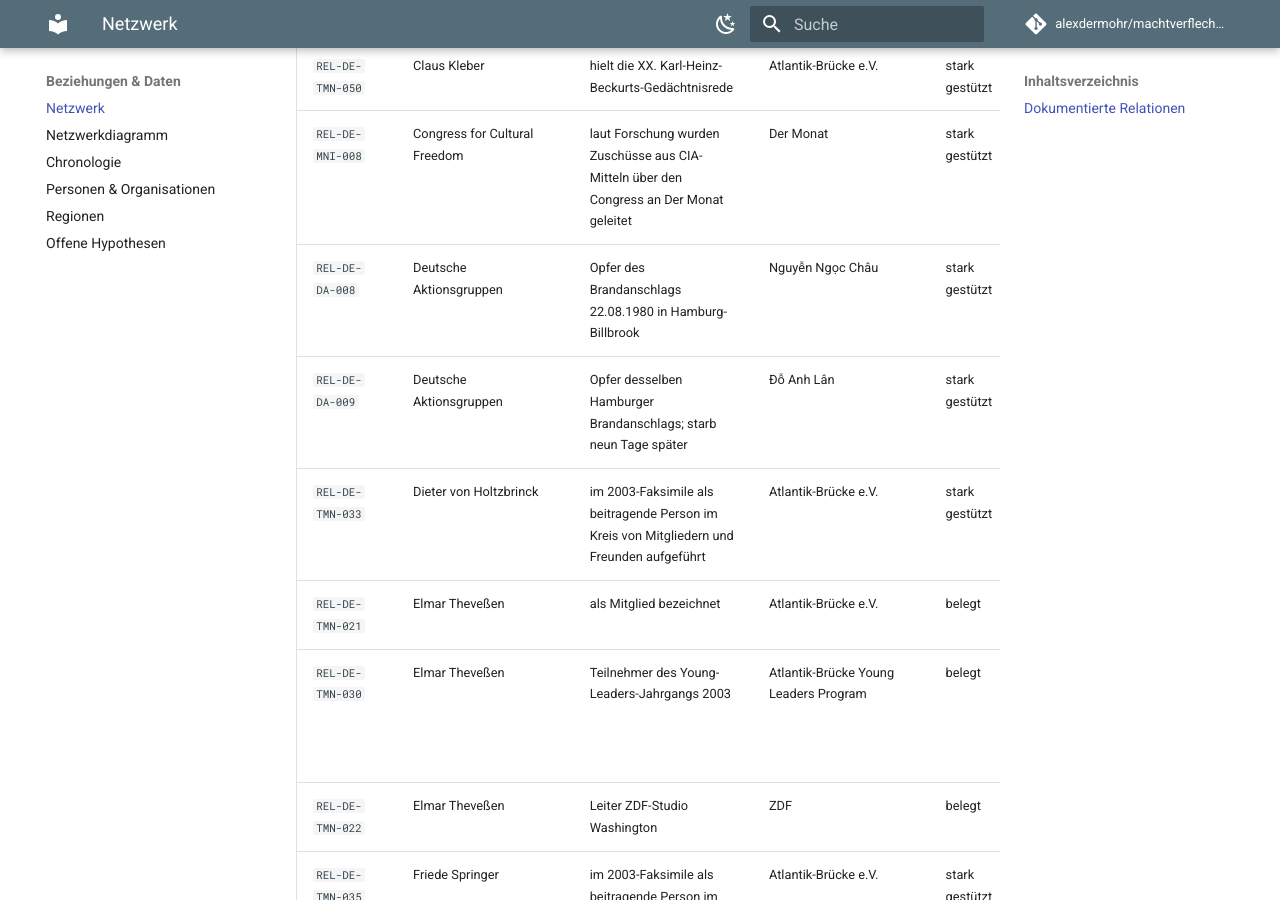
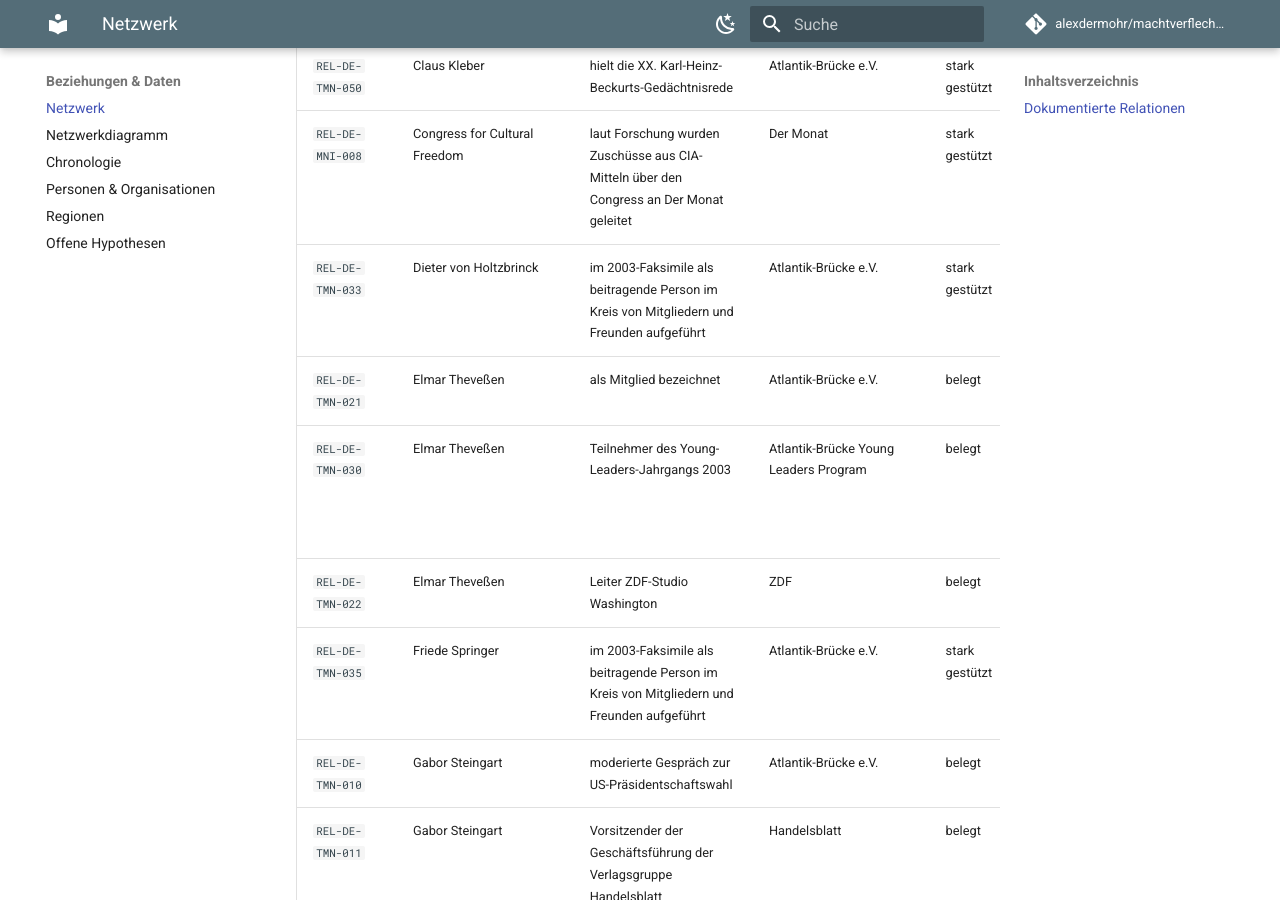
Before and after one commit to alexdermohr/machtverflechtungen, an MkDocs documentation site: the page built from docs/generated/network.md, in a window 1280 px wide and 900 px high, scrolled down 1587 px. Built offline with MkDocs 1.6.1 and Material for MkDocs 9.7.7, drawn with Linux system fonts in a browser that asks for light colours; comment, search, counter and statistics services are not loaded; some of the changed text lies outside the part shown.

Commit message:
fix(research): orient victims toward attacking group in network

```diff
--- a/docs/generated/network.md
+++ b/docs/generated/network.md
@@ -19,8 +19,6 @@
 | `REL-DE-TMN-023` | Claus Kleber | als Moderator der Diskussion angekündigt | Atlantik-Brücke e.V. | belegt | [SRC-DE-AB-KLEBER-2026](../quellen/index.md#src-de-ab-kleber-2026) |
 | `REL-DE-TMN-050` | Claus Kleber | hielt die XX. Karl-Heinz-Beckurts-Gedächtnisrede | Atlantik-Brücke e.V. | stark gestützt | [SRC-DE-AB-JB-2006-2007](../quellen/index.md#src-de-ab-jb-2006-2007) |
 | `REL-DE-MNI-008` | Congress for Cultural Freedom | laut Forschung wurden Zuschüsse aus CIA-Mitteln über den Congress an Der Monat geleitet | Der Monat | stark gestützt | [SRC-INT-SCOTT-SMITH-DER-MONAT-2000](../quellen/index.md#src-int-scott-smith-der-monat-2000) |
-| `REL-DE-DA-008` | Deutsche Aktionsgruppen | Opfer des Brandanschlags 22.08.1980 in Hamburg-Billbrook | Nguyễn Ngọc Châu | stark gestützt | [SRC-DE-ARCHIVPORTAL-DA-2026](../quellen/index.md#src-de-archivportal-da-2026) |
-| `REL-DE-DA-009` | Deutsche Aktionsgruppen | Opfer desselben Hamburger Brandanschlags; starb neun Tage später | Đỗ Anh Lân | stark gestützt | [SRC-DE-ARCHIVPORTAL-DA-2026](../quellen/index.md#src-de-archivportal-da-2026) |
 | `REL-DE-TMN-033` | Dieter von Holtzbrinck | im 2003-Faksimile als beitragende Person im Kreis von Mitgliedern und Freunden aufgeführt | Atlantik-Brücke e.V. | stark gestützt | [SRC-DE-AB-MESSAGE-2003-MIRROR](../quellen/index.md#src-de-ab-message-2003-mirror) |
 | `REL-DE-TMN-021` | Elmar Theveßen | als Mitglied bezeichnet | Atlantik-Brücke e.V. | belegt | [SRC-DE-AB-THEVESSEN-2024](../quellen/index.md#src-de-ab-thevessen-2024) |
 | `REL-DE-TMN-030` | Elmar Theveßen | Teilnehmer des Young-Leaders-Jahrgangs 2003 | Atlantik-Brücke Young Leaders Program | belegt | [SRC-US-ACG-YL-LIST-1973-2025](../quellen/index.md#src-us-acg-yl-list-1973-2025), [SRC-DE-ATLANTIKBRUECKE-YL](../quellen/index.md#src-de-atlantikbruecke-yl) |
```
Also changed, not shown: other parts of docs/generated/network.md (+2 -0 lines), docs/generated/network-graph.md (+2 -2 lines), 2 other files.
